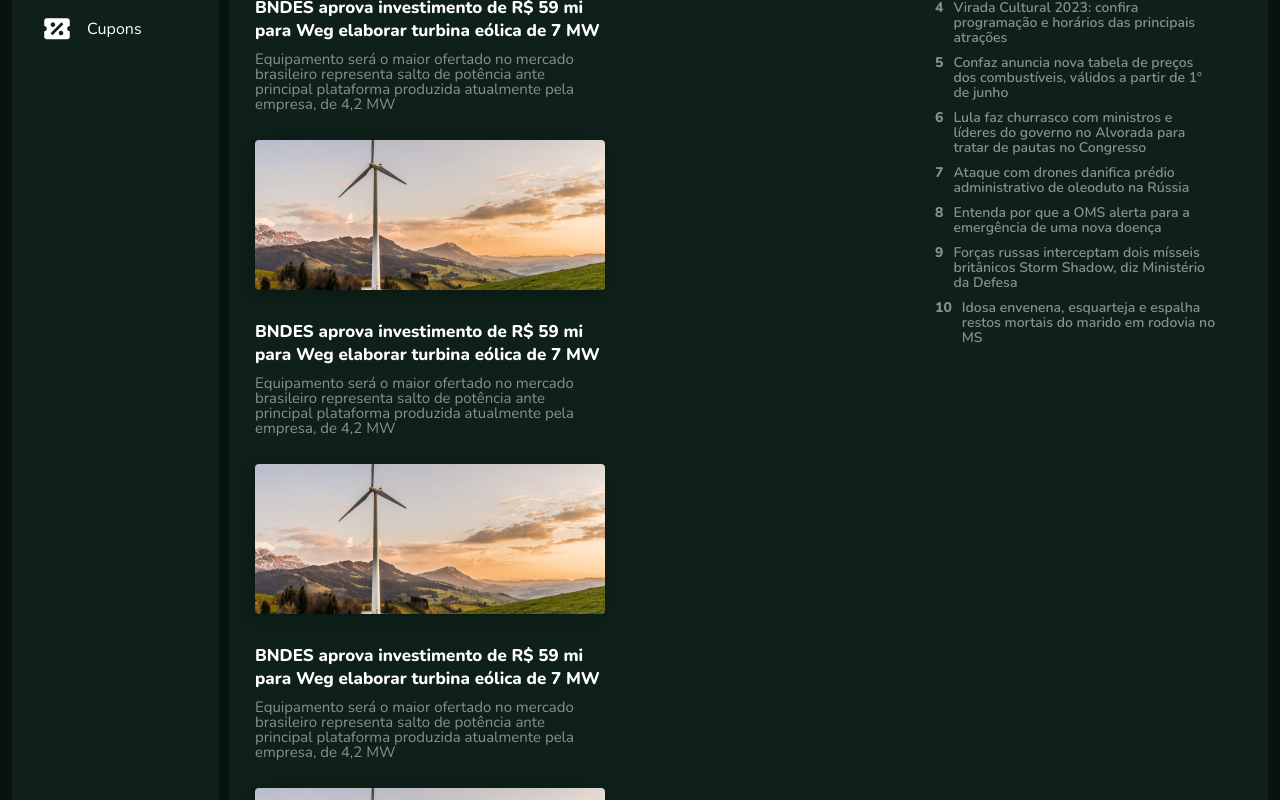
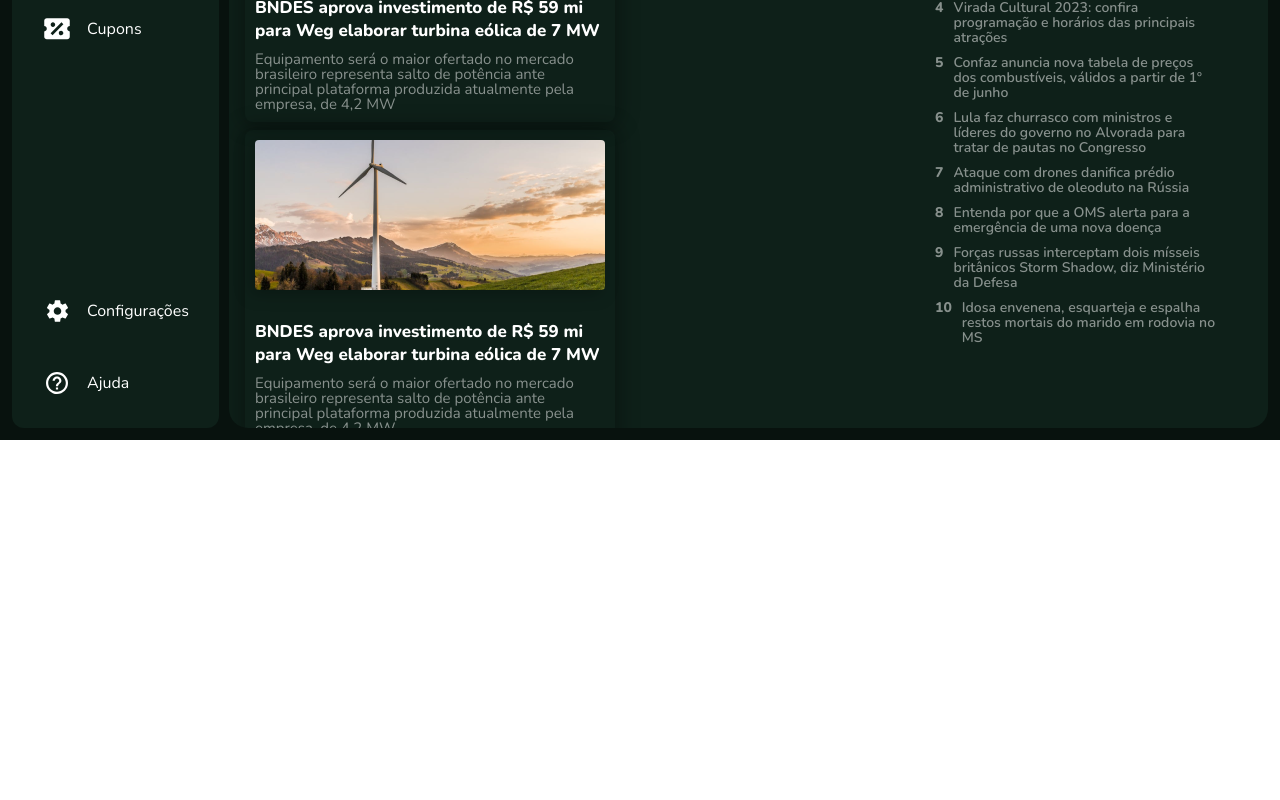
Before and after one commit to SunshineDN/terratech-react, a React (Vite) app: page / in a window 1280 px wide. Shown: the part 360-1160 px from the top of the page. After the commit the page ends 800 px from the top, so only its background shows below. Built offline with nearby package versions, Linux system fonts and the light colour scheme.

Commit message:
overflow

```diff
--- a/src/components/NewsComponent/styles.js
+++ b/src/components/NewsComponent/styles.js
@@ -16,42 +16,35 @@ export const NewsItem = styled.div`
   justify-content: center;
   align-items: center;
   padding: 10px;
+  border-radius: 8px;
   gap: 30px;
   width: 370px;
   height: 316px;
   cursor: pointer;
-  transition: all 0.2s ease-in-out;
+  box-shadow: 0 0 20px 5px rgba(0, 0, 0, 0.3);
+  transition: all 0.4s ease-in-out;
 
   &:hover {
     transform: scale(1.05);
-    box-shadow: 0px 4px 8px rgba(0, 0, 0, 0.50);
-    border-radius: 8px;
   }
 `;
 
 export const NewsImage = styled.div`
   width: 100%;
   height: 100%;
-  border-radius: 12px;
-  height: 150px;
-  background: url(${(props) => props.src});
+  background: url(${({src}) => src}) center center no-repeat;
   filter: drop-shadow(-4px 4px 8px rgba(0, 0, 0, 0.25));
   border-radius: 4px;
-  background-size: cover;
-  background-position: center;
-  background-repeat: no-repeat;
 `;
 
 export const NewsContent = styled.div`
   display: flex;
   flex-direction: column;
   align-items: flex-start;
-  padding: 0px;
   gap: 10px;
 `;
 
 export const NewsTitle = styled.h3`
-  font-family: 'Nunito';
   font-style: normal;
   font-weight: 800;
   font-size: 17px;
@@ -60,7 +53,6 @@ export const NewsTitle = styled.h3`
 `;
 
 export const NewsDescription = styled.p`
-  font-family: 'Nunito';
   font-style: normal;
   font-weight: 400;
   font-size: 15px;
--- a/src/components/ResiduesItemsComponent/styles.js
+++ b/src/components/ResiduesItemsComponent/styles.js
@@ -27,7 +27,6 @@ export const ResiduesItemsLeft = styled.div`
   display: flex;
   flex-direction: row;
   align-items: flex-start;
-  padding: 0px;
   gap: 28px;
 `;
 
@@ -42,13 +41,11 @@ export const ResiduesItemsLeftText = styled.div`
   display: flex;
   flex-direction: column;
   align-items: flex-start;
-  padding: 0px;
   gap: 5px;
   max-width: 500px;
 `;
 
 export const ResiduesItemsLeftTextTitle = styled.div`
-  font-family: 'Nunito';
   font-style: normal;
   font-weight: 800;
   font-size: 20px;
@@ -57,7 +54,6 @@ export const ResiduesItemsLeftTextTitle = styled.div`
 `;
 
 export const ResiduesItemsLeftTextDescription = styled.div`
-  font-family: 'Nunito';
   font-style: normal;
   font-weight: 300;
   font-size: 17px;
@@ -78,7 +74,6 @@ export const ResiduesItemsRightTop = styled.div`
   display: flex;
   flex-direction: row;
   align-items: center;
-  padding: 0px;
   gap: 26px;
 `;
 
@@ -86,7 +81,6 @@ export const ResiduesItemsRightTopTime = styled.div`
   display: flex;
   flex-direction: row;
   align-items: center;
-  padding: 0px;
   gap: 8px;
 `;
 
@@ -96,7 +90,6 @@ export const ResiduesItemsRightTopTimeIcon = styled(BsClock)`
 `;
 
 export const ResiduesItemsRightTopTimeText = styled.span`
-  font-family: 'Nunito';
   font-style: normal;
   font-weight: 500;
   font-size: 13px;
@@ -174,7 +167,6 @@ export const ResiduesItemsRightTopSituationDot = styled.div`
 `;
 
 export const ResiduesItemsRightTopSituationText = styled.span`
-  font-family: 'Nunito';
   font-style: normal;
   font-weight: 500;
   font-size: 13px;
@@ -198,7 +190,6 @@ export const ResiduesItemsRightBottom = styled.div`
   display: flex;
   flex-direction: row;
   align-items: center;
-  padding: 0px;
   gap: 12px;
 `;
 
@@ -210,7 +201,6 @@ export const ResiduesItemsRightBottomItem = styled.div`
 `;
 
 export const ResiduesItemsRightBottomItemTitle = styled.span`
-  font-family: 'Nunito';
   font-style: normal;
   font-weight: 400;
   font-size: 18px;
@@ -219,7 +209,6 @@ export const ResiduesItemsRightBottomItemTitle = styled.span`
 `;
 
 export const ResiduesItemsRightBottomItemDescription = styled.span`
-  font-family: 'Nunito';
   font-style: normal;
   font-weight: 400;
   font-size: 40px;
--- a/src/layout/Content/styles.js
+++ b/src/layout/Content/styles.js
@@ -8,4 +8,5 @@ export const Container = styled.div`
   flex-direction: column;
   align-items: center;
   justify-content: flex-start;
+  overflow: auto;
 `;
--- a/src/layout/index.jsx
+++ b/src/layout/index.jsx
@@ -4,8 +4,9 @@ import { Content } from './Content/index.jsx';
 import styled from 'styled-components';
 
 const Wrapper = styled.div`
-  width: fit-content;
-  min-height: 100vh;
+  width: 100%;
+  height: 100vh;
+  max-height: 100vh;
   display: grid;
   grid-template-columns: 1fr 5.2fr;
   grid-template-rows: 1fr;
@@ -14,7 +15,6 @@ const Wrapper = styled.div`
   background-color: #08120E;
 `;
 
-// basta chamar o layout em e envolver o conteúdo nele
 export const Layout = ({ children }) => {
   return (
     <Wrapper>
```
Also changed, not shown: src/context/auth.jsx (added).
